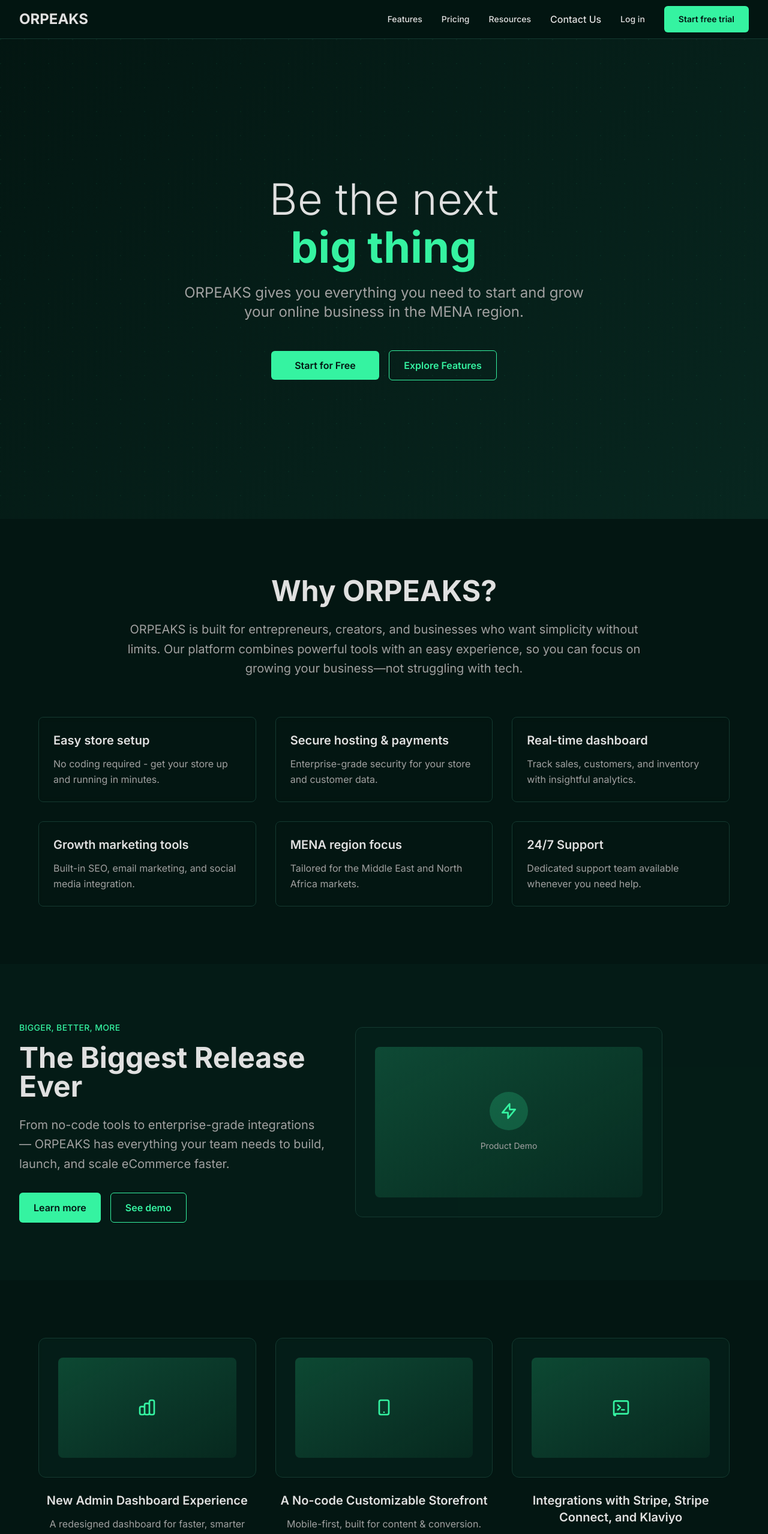
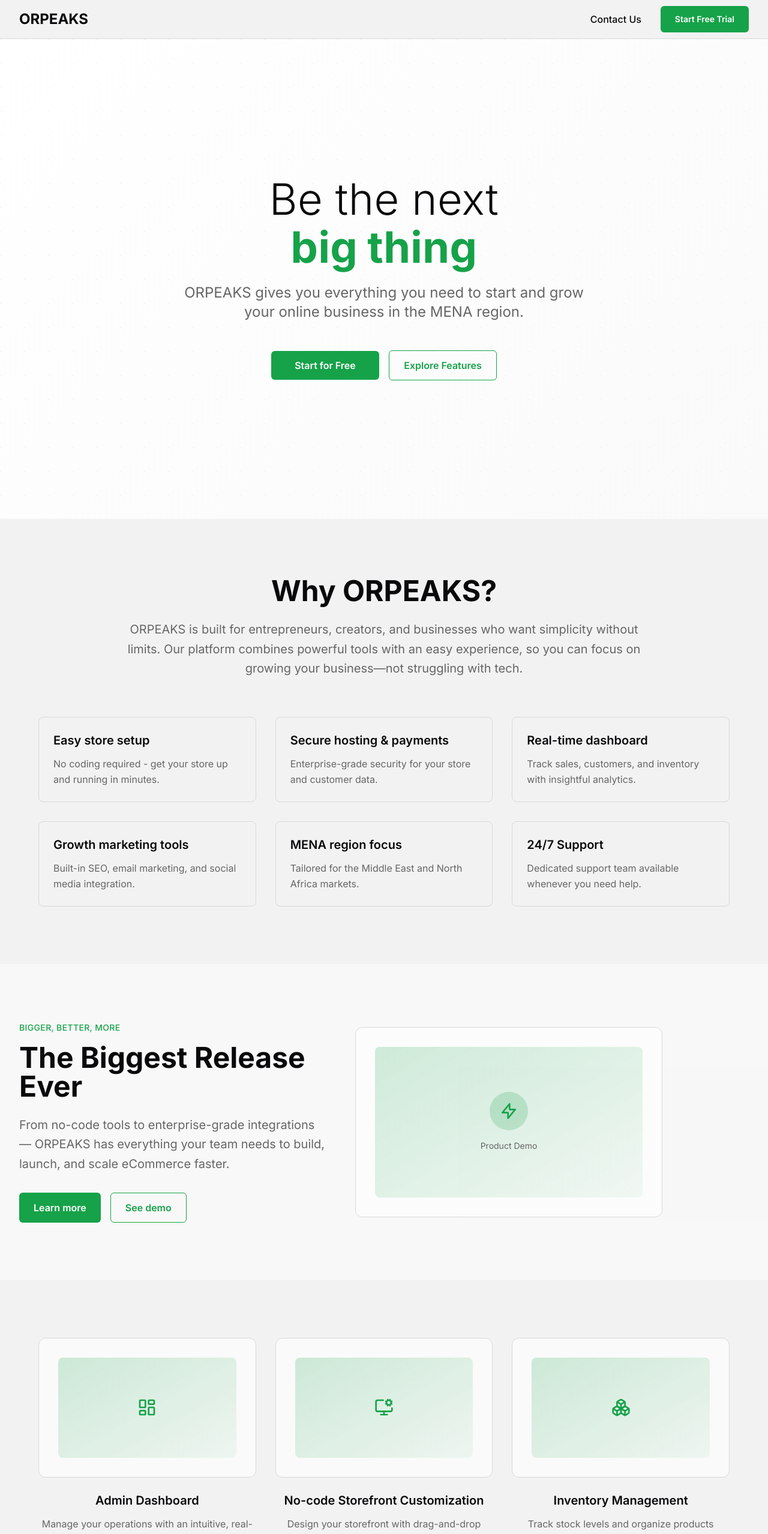
Before and after one commit to mousabamen/orpeaks-launchpad, a React (Vite) app: page / in a window 1280 px wide. Shown: the top 2557 px of the page at 60% size. Built offline with nearby package versions, Linux system fonts and the light colour scheme.

Commit message:
Refine header and layout

```diff
--- a/src/components/FeatureTiles.tsx
+++ b/src/components/FeatureTiles.tsx
@@ -1,69 +1,77 @@
+import {
+  LayoutDashboard,
+  MonitorCog,
+  Boxes,
+  Store,
+  ShoppingCart,
+  CreditCard,
+  RotateCcw,
+  Mail,
+  Link as LinkIcon,
+} from "lucide-react";
+
 const FeatureTiles = () => {
   const tiles = [
     {
-      title: "New Admin Dashboard Experience",
-      text: "A redesigned dashboard for faster, smarter day-to-day management. Your team will love it!",
-      icon: "dashboard"
+      title: "Admin Dashboard",
+      text: "Manage your operations with an intuitive, real-time dashboard.",
+      icon: LayoutDashboard,
     },
     {
-      title: "A No-code Customizable Storefront",
-      text: "Mobile-first, built for content & conversion. Drag & drop sections – no developers needed.",
-      icon: "storefront"
+      title: "No-code Storefront Customization",
+      text: "Design your storefront with drag-and-drop simplicity—no coding required.",
+      icon: MonitorCog,
     },
     {
-      title: "Integrations with Stripe, Stripe Connect, and Klaviyo",
-      text: "No-code integrations to manage payments, marketing automations, and analytics at scale.",
-      icon: "integrations"
-    }
+      title: "Inventory Management",
+      text: "Track stock levels and organize products effortlessly across locations.",
+      icon: Boxes,
+    },
+    {
+      title: "Multi-Store Support",
+      text: "Run multiple storefronts from a single account with centralized control.",
+      icon: Store,
+    },
+    {
+      title: "Checkout System",
+      text: "Streamlined checkout optimized for conversions on any device.",
+      icon: ShoppingCart,
+    },
+    {
+      title: "Payment Integrations",
+      text: "Accept payments with ease through built-in gateways and providers.",
+      icon: CreditCard,
+    },
+    {
+      title: "Refunds and Order Management",
+      text: "Process returns and manage orders with clear, simple workflows.",
+      icon: RotateCcw,
+    },
+    {
+      title: "Email Marketing",
+      text: "Engage customers and automate campaigns with powerful email tools.",
+      icon: Mail,
+    },
+    {
+      title: "API Integrations",
+      text: "Connect your tech stack through flexible, well-documented APIs.",
+      icon: LinkIcon,
+    },
   ];
 
-  const getIcon = (iconType: string) => {
-    switch (iconType) {
-      case 'dashboard':
-        return (
-          <svg className="w-8 h-8" fill="none" viewBox="0 0 24 24" stroke="currentColor">
-            <path strokeLinecap="round" strokeLinejoin="round" strokeWidth={2} d="M9 19v-6a2 2 0 00-2-2H5a2 2 0 00-2 2v6a2 2 0 002 2h2a2 2 0 002-2zm0 0V9a2 2 0 012-2h2a2 2 0 012 2v10m-6 0a2 2 0 002 2h2a2 2 0 002-2m0 0V5a2 2 0 012-2h2a2 2 0 012 2v14a2 2 0 01-2 2h-2a2 2 0 01-2-2z" />
-          </svg>
-        );
-      case 'storefront':
-        return (
-          <svg className="w-8 h-8" fill="none" viewBox="0 0 24 24" stroke="currentColor">
-            <path strokeLinecap="round" strokeLinejoin="round" strokeWidth={2} d="M12 18h.01M8 21h8a2 2 0 002-2V5a2 2 0 00-2-2H8a2 2 0 00-2 2v14a2 2 0 002 2z" />
-          </svg>
-        );
-      case 'integrations':
-        return (
-          <svg className="w-8 h-8" fill="none" viewBox="0 0 24 24" stroke="currentColor">
-            <path strokeLinecap="round" strokeLinejoin="round" strokeWidth={2} d="M8 9l3 3-3 3m5 0h3M5 20h14a2 2 0 002-2V6a2 2 0 00-2-2H5a2 2 0 00-2 2v14a2 2 0 002 2z" />
-          </svg>
-        );
-      default:
-        return null;
-    }
-  };
-
   return (
-    <section className="py-24 bg-background">
+    <section id="features" className="py-24 bg-background">
       <div className="container-orpeaks">
-        <div className="grid grid-cols-1 md:grid-cols-3 gap-8 max-w-6xl mx-auto">
-          {tiles.map((tile, index) => (
+        <div className="grid grid-cols-1 sm:grid-cols-2 lg:grid-cols-3 gap-8 max-w-6xl mx-auto">
+          {tiles.map(({ title, text, icon: Icon }, index) => (
             <div key={index} className="text-center">
-              {/* Image placeholder with icon */}
               <div className="card-hover bg-card/60 border border-border rounded-xl p-8 mb-6 backdrop-blur-sm">
                 <div className="aspect-video bg-gradient-to-br from-primary/20 to-primary/5 rounded-lg flex items-center justify-center">
-                  <div className="text-primary">
-                    {getIcon(tile.icon)}
-                  </div>
+                  <Icon className="w-8 h-8 text-primary" />
                 </div>
               </div>
-
-              {/* Content */}
-              <h3 className="text-xl font-semibold text-foreground mb-3">
-                {tile.title}
-              </h3>
-              <p className="text-muted-foreground leading-relaxed">
-                {tile.text}
-              </p>
+              <h3 className="text-xl font-semibold text-foreground mb-3">{title}</h3>
+              <p className="text-muted-foreground leading-relaxed">{text}</p>
             </div>
           ))}
         </div>
--- a/src/components/Footer.tsx
+++ b/src/components/Footer.tsx
@@ -1,58 +1,13 @@
 const Footer = () => {
   const currentYear = new Date().getFullYear();
 
-  const sections = [
-    {
-      title: "Product",
-      links: ["Features", "Pricing", "Integrations", "Templates"],
-    },
-    {
-      title: "Company",
-      links: ["About", "Careers", "Blog", "Contact"],
-    },
-    {
-      title: "Resources",
-      links: ["Docs", "Guides", "Community", "Support"],
-    },
-  ];
-
   return (
     <footer className="bg-orpeaks-section-bg border-t border-border">
-      <div className="container-orpeaks py-16">
-        <div className="grid grid-cols-2 md:grid-cols-4 gap-8 mb-12">
-          <div>
-            <div className="text-2xl font-bold text-foreground mb-4">
-              ORPEAKS
-            </div>
-            <p className="text-sm text-muted-foreground">
-              Commerce platform for the MENA region.
-            </p>
-          </div>
-          {sections.map((section) => (
-            <div key={section.title}>
-              <h4 className="font-semibold text-foreground mb-4">
-                {section.title}
-              </h4>
-              <ul className="space-y-2">
-                {section.links.map((link) => (
-                  <li key={link}>
-                    <a
-                      href="#"
-                      className="text-sm text-muted-foreground hover:text-primary transition-colors"
-                    >
-                      {link}
-                    </a>
-                  </li>
-                ))}
-              </ul>
-            </div>
-          ))}
-        </div>
-        <div className="text-center">
-          <p className="text-muted-foreground text-sm">
-            © {currentYear} ORPEAKS. All rights reserved.
-          </p>
-        </div>
+      <div className="container-orpeaks py-8 text-center space-y-2">
+        <div className="text-2xl font-bold text-foreground">ORPEAKS</div>
+        <p className="text-sm text-muted-foreground">
+          © {currentYear} ORPEAKS. All rights reserved.
+        </p>
       </div>
     </footer>
   );
--- /dev/null
+++ b/src/components/FreeTrialModal.tsx
@@ -0,0 +1,88 @@
+import { useState } from "react";
+import { Button } from "@/components/ui/button";
+import { Input } from "@/components/ui/input";
+import { Label } from "@/components/ui/label";
+import {
+  Dialog,
+  DialogContent,
+  DialogDescription,
+  DialogHeader,
+  DialogTitle,
+  DialogTrigger,
+} from "@/components/ui/dialog";
+import { useToast } from "@/hooks/use-toast";
+
+const FreeTrialModal = () => {
+  const [isOpen, setIsOpen] = useState(false);
+  const [isSubmitting, setIsSubmitting] = useState(false);
+  const { toast } = useToast();
+
+  const handleSubmit = async (e: React.FormEvent<HTMLFormElement>) => {
+    e.preventDefault();
+    setIsSubmitting(true);
+    await new Promise((resolve) => setTimeout(resolve, 1000));
+    toast({
+      title: "Thanks for your interest!",
+      description: "We'll notify you as soon as we launch.",
+    });
+    setIsSubmitting(false);
+    setIsOpen(false);
+    (e.target as HTMLFormElement).reset();
+  };
+
+  return (
+    <Dialog open={isOpen} onOpenChange={setIsOpen}>
+      <DialogTrigger asChild>
+        <button className="btn-primary text-sm font-medium px-4 py-2">
+          Start Free Trial
+        </button>
+      </DialogTrigger>
+      <DialogContent className="sm:max-w-md bg-card border-border">
+        <DialogHeader>
+          <DialogTitle className="text-foreground">
+            We're opening soon!
+          </DialogTitle>
+          <DialogDescription className="text-muted-foreground">
+            Leave your contact info and we'll notify you when we launch.
+          </DialogDescription>
+        </DialogHeader>
+        <form onSubmit={handleSubmit} className="space-y-4">
+          <div className="space-y-2">
+            <Label htmlFor="trial-name" className="text-foreground">
+              Name
+            </Label>
+            <Input
+              id="trial-name"
+              name="name"
+              required
+              className="bg-background border-border text-foreground"
+              placeholder="Your name"
+            />
+          </div>
+          <div className="space-y-2">
+            <Label htmlFor="trial-email" className="text-foreground">
+              Email
+            </Label>
+            <Input
+              id="trial-email"
+              name="email"
+              type="email"
+              required
+              className="bg-background border-border text-foreground"
+              placeholder="you@example.com"
+            />
+          </div>
+          <Button
+            type="submit"
+            disabled={isSubmitting}
+            className="w-full bg-primary text-primary-foreground hover:bg-primary/90"
+          >
+            {isSubmitting ? "Submitting..." : "Notify Me"}
+          </Button>
+        </form>
+      </DialogContent>
+    </Dialog>
+  );
+};
+
+export default FreeTrialModal;
--- a/src/components/Navigation.tsx
+++ b/src/components/Navigation.tsx
@@ -1,52 +1,23 @@
-import ContactForm from './ContactForm';
+import ContactForm from "./ContactForm";
+import FreeTrialModal from "./FreeTrialModal";
 
 const Navigation = () => {
-  const navItems = [
-    { label: "Features", href: "#features" },
-    { label: "Pricing", href: "#pricing" },
-    { label: "Resources", href: "#resources" },
-  ];
-
   return (
     <nav className="sticky top-0 z-50 bg-background/80 backdrop-blur-sm border-b border-border">
       <div className="container-orpeaks">
         <div className="flex items-center justify-between h-16">
-          {/* Logo */}
           <div className="flex-shrink-0">
             <a href="#" className="text-2xl font-bold text-foreground">
               ORPEAKS
             </a>
           </div>
-
-          {/* Desktop Navigation */}
           <div className="hidden md:flex items-center space-x-8">
-            {navItems.map((item) => (
-              <a
-                key={item.label}
-                href={item.href}
-                className="text-sm font-medium text-foreground hover:text-primary transition-colors"
-              >
-                {item.label}
-              </a>
-            ))}
             <ContactForm />
-            <a
-              href="#login"
-              className="text-sm font-medium text-foreground hover:text-primary transition-colors"
-            >
-              Log in
-            </a>
-            <a
-              href="#start"
-              className="btn-primary text-sm font-medium px-4 py-2"
-            >
-              Start free trial
-            </a>
+            <FreeTrialModal />
           </div>
-
-          {/* Mobile Navigation */}
-          <div className="md:hidden">
+          <div className="md:hidden flex items-center space-x-4">
             <ContactForm />
+            <FreeTrialModal />
           </div>
         </div>
       </div>
--- a/src/index.css
+++ b/src/index.css
@@ -2,18 +2,18 @@
 @tailwind components;
 @tailwind utilities;
 
-/* ORPEAKS Design System - Dark theme optimized for MENA eCommerce platform */
+/* ORPEAKS Design System - Light theme inspired by modern commerce platforms */
 
 @layer base {
   :root {
     /* ORPEAKS Brand Colors (HSL) */
-    --orpeaks-deep-pine: 166 75% 5%; /* #051C15 - Page background */
-    --orpeaks-section-bg: 166 76% 8%; /* #072720 - Section/Card background */
-    --orpeaks-border: 166 49% 15%; /* #133B32 - Borders */
-    --orpeaks-text-main: 0 0% 88%; /* #E0E0E0 - Main text */
-    --orpeaks-text-muted: 0 0% 63%; /* #A0A0A0 - Muted text */
-    --orpeaks-accent: 154 89% 58%; /* #36F4A4 - Accent Avocado */
-    --orpeaks-accent-hover: 154 75% 52%; /* #2AD98C - Accent hover */
+    --orpeaks-deep-pine: 0 0% 95%; /* #f3f3f3 - Page background */
+    --orpeaks-section-bg: 0 0% 100%; /* #ffffff - Section/Card background */
+    --orpeaks-border: 0 0% 85%; /* #d6d6d6 - Borders */
+    --orpeaks-text-main: 240 10% 3.9%; /* #0a0a0a - Main text */
+    --orpeaks-text-muted: 0 0% 40%; /* #666666 - Muted text */
+    --orpeaks-accent: 142 76% 36%; /* Brand green */
+    --orpeaks-accent-hover: 142 70% 31%; /* Darker brand green for hover */
 
     /* Semantic design tokens */
     --background: var(--orpeaks-deep-pine);
@@ -26,19 +26,19 @@
     --popover-foreground: var(--orpeaks-text-main);
 
     --primary: var(--orpeaks-accent);
-    --primary-foreground: var(--orpeaks-deep-pine);
+    --primary-foreground: var(--orpeaks-section-bg);
 
     --secondary: var(--orpeaks-section-bg);
     --secondary-foreground: var(--orpeaks-text-main);
 
-    --muted: var(--orpeaks-section-bg);
+    --muted: 0 0% 97%;
     --muted-foreground: var(--orpeaks-text-muted);
 
     --accent: var(--orpeaks-accent);
-    --accent-foreground: var(--orpeaks-deep-pine);
+    --accent-foreground: var(--orpeaks-section-bg);
 
     --destructive: 0 84% 60%;
-    --destructive-foreground: var(--orpeaks-text-main);
+    --destructive-foreground: var(--orpeaks-section-bg);
 
     --border: var(--orpeaks-border);
     --input: var(--orpeaks-border);
@@ -47,7 +47,7 @@
     --radius: 0.5rem;
 
     /* Custom gradients */
-    --hero-gradient: linear-gradient(135deg, hsl(var(--orpeaks-deep-pine)), hsl(166 67% 9%));
+    --hero-gradient: linear-gradient(135deg, hsl(var(--orpeaks-section-bg)), hsl(0 0% 98%));
     --card-gradient: linear-gradient(135deg, hsla(var(--orpeaks-section-bg), 0.6), hsla(var(--orpeaks-section-bg), 0.8));
 
     /* Animation easing */
```
